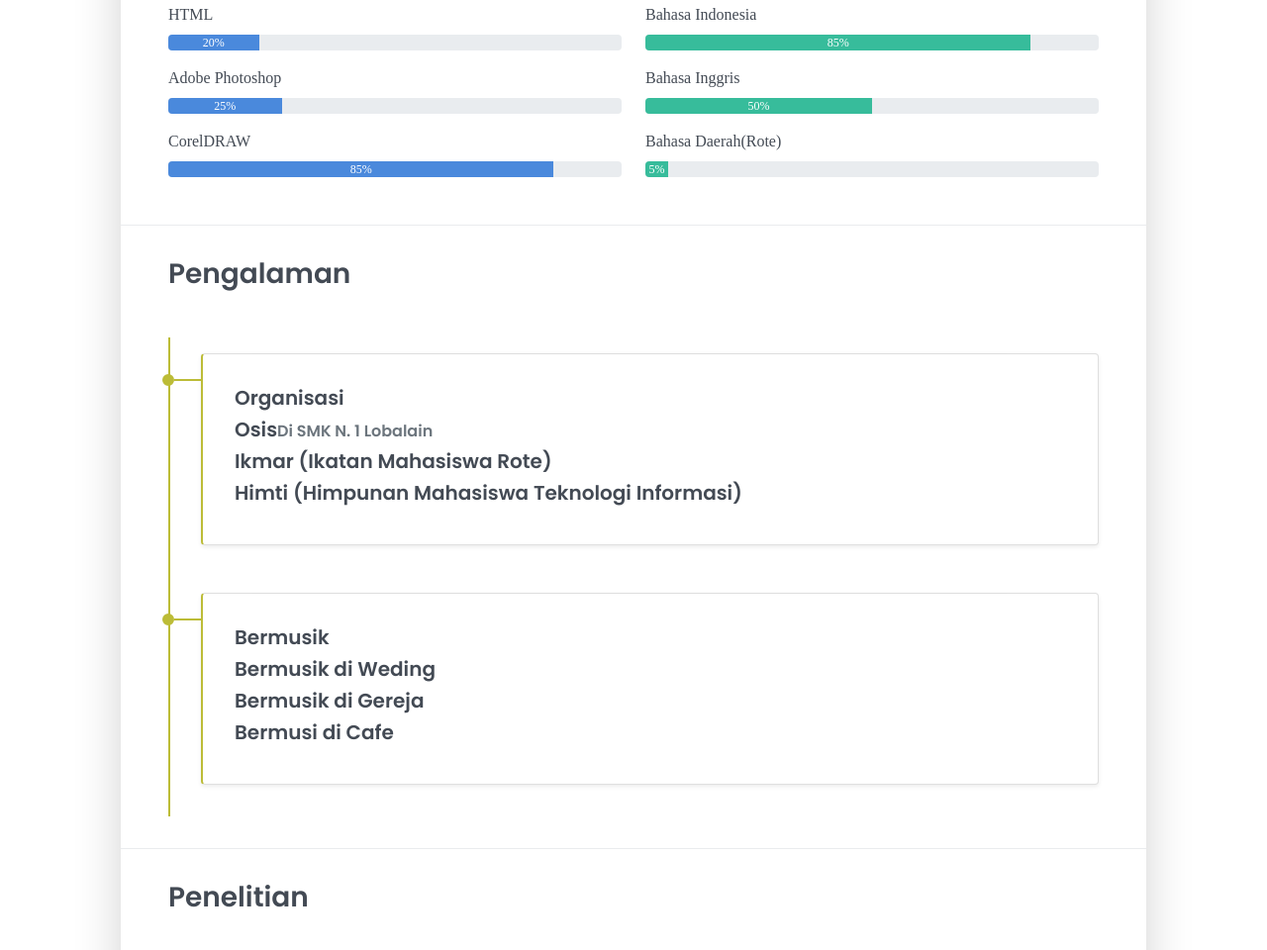
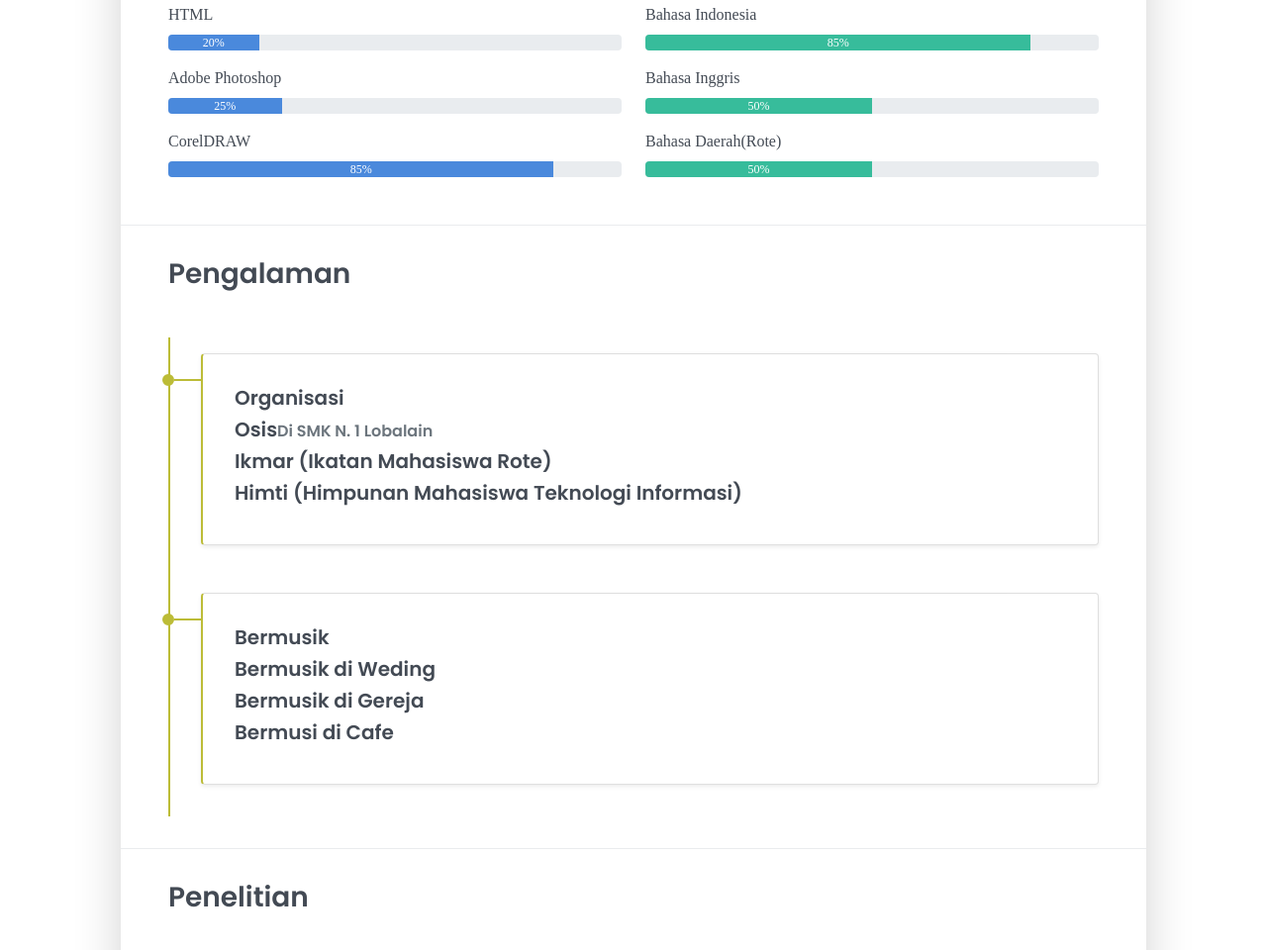
Before and after one commit to bungsubalukh/bungsubalukhcv, a plain HTML site: page index.html in a window 1280 px wide. Shown: the part 2107-3067 px from the top of the page at 99% size. Drawn offline with Linux system fonts and the light colour scheme.

Commit message:
index.html

```diff
--- a/index.html
+++ b/index.html
@@ -216,7 +216,7 @@
         </div>
         <div class="mb-2"><span>Bahasa Daerah(Rote)</span>
           <div class="progress my-1">
-            <div class="progress-bar bg-success" role="progressbar" data-aos="zoom-in-right" data-aos-delay="600" data-aos-anchor=".skills-section" style="width: 5%" aria-valuenow="25" aria-valuemin="0" aria-valuemax="100">5%</div>
+            <div class="progress-bar bg-success" role="progressbar" data-aos="zoom-in-right" data-aos-delay="600" data-aos-anchor=".skills-section" style="width: 50%" aria-valuenow="50" aria-valuemin="0" aria-valuemax="100">50%</div>
           </div>
         </div>
       </div>
```
